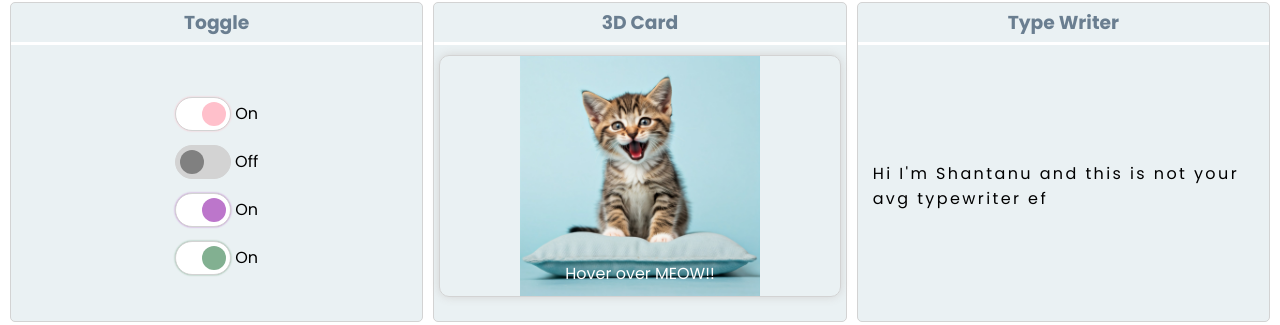
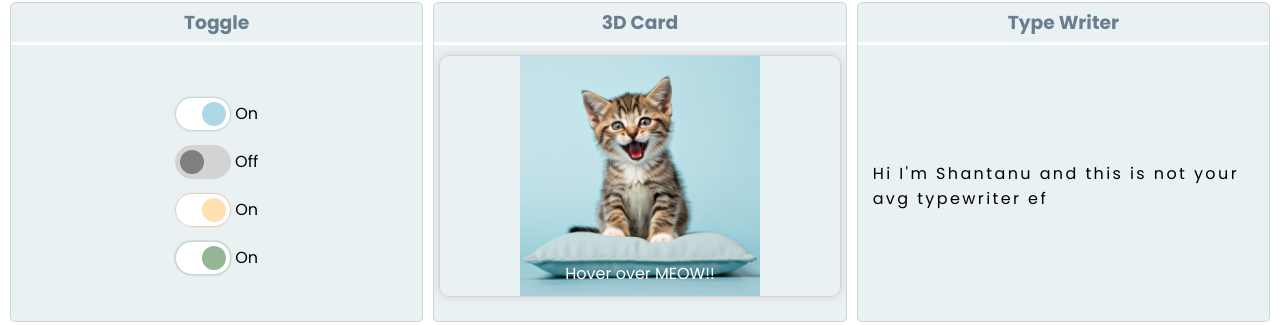
Before and after one commit to ShantanuDaz/react-simplicity-lib, a React (Vite) app: page / in a window 1280 px wide. Shown: the part 567-892 px from the top of the page. Built offline with nearby package versions, Linux system fonts and the light colour scheme.

Commit message:
Changed toggle colors

```diff
--- a/src/ComponentDisplay/ToggleDisplay/ToggleDisplay.jsx
+++ b/src/ComponentDisplay/ToggleDisplay/ToggleDisplay.jsx
@@ -11,10 +11,10 @@
 
 const ToggleDisplay = ({ isOpen = false, isClosed = () => {} }) => {
   const [toggleStates, setToggleStates] = useState([
+    { state: false, ballColorOn: "lightblue" },
     { state: false, ballColorOn: "pink" },
-    { state: false, ballColorOn: "lightblue" },
-    { state: false, ballColorOn: "#bc76cb" },
-    { state: false, ballColorOn: "#82b091" },
+    { state: false, ballColorOn: "#ffe0b2" },
+    { state: false, ballColorOn: "#95B697" },
   ]);
 
   useEffect(() => {
@@ -53,6 +53,12 @@
       <DocTemplate isOpen={isOpen}>
         <DocHeader title="Toggle" onClick={() => isClosed()} />
         <DocComponentDisplay>
+          <Toggle
+            ballColorOn="#e57373"
+            style={{ margin: "10px auto" }}
+            labelOff="Switch Off!"
+            labelOn="Switch On💡"
+          />
           <ToggleDisplay />
         </DocComponentDisplay>
         <DocComponentDocumentation>
```
